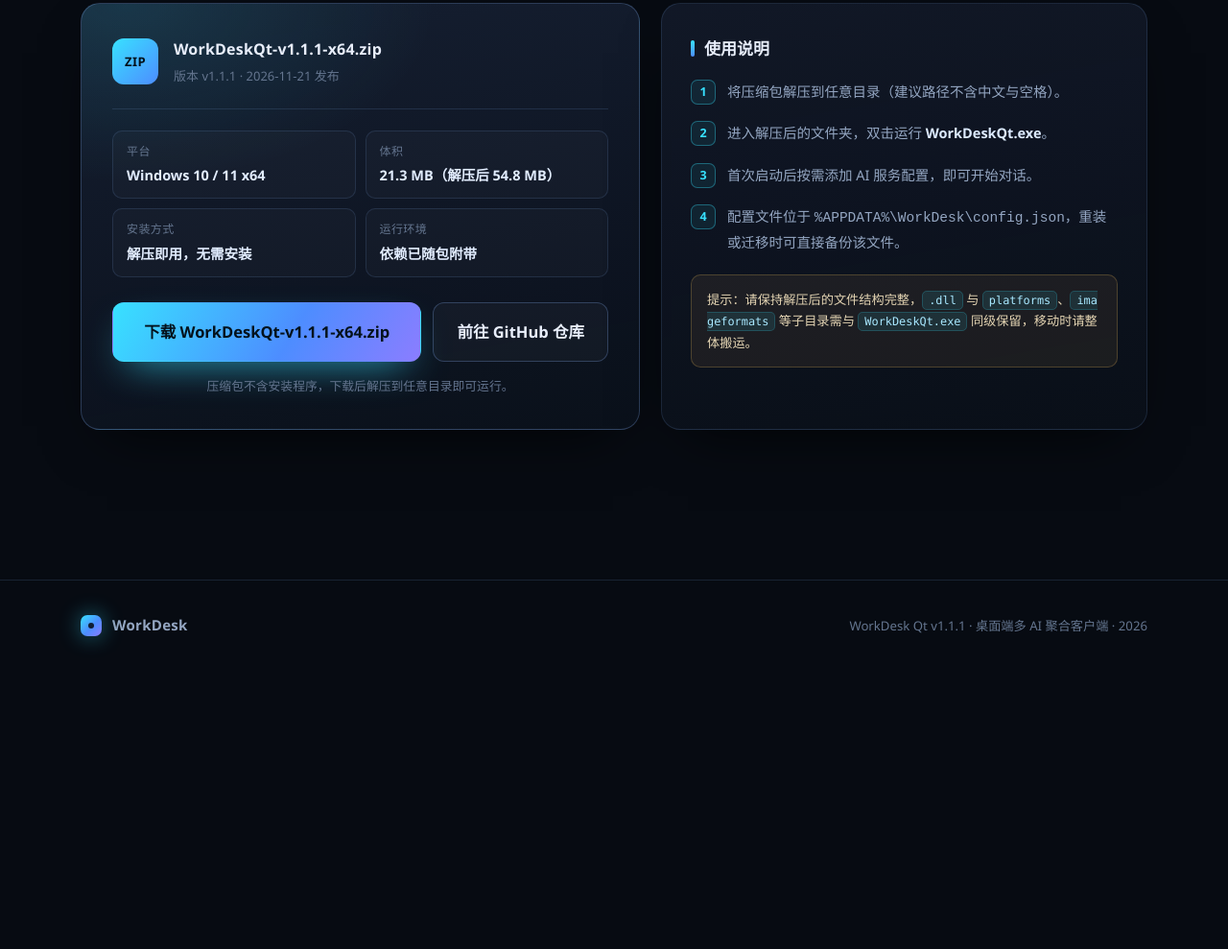
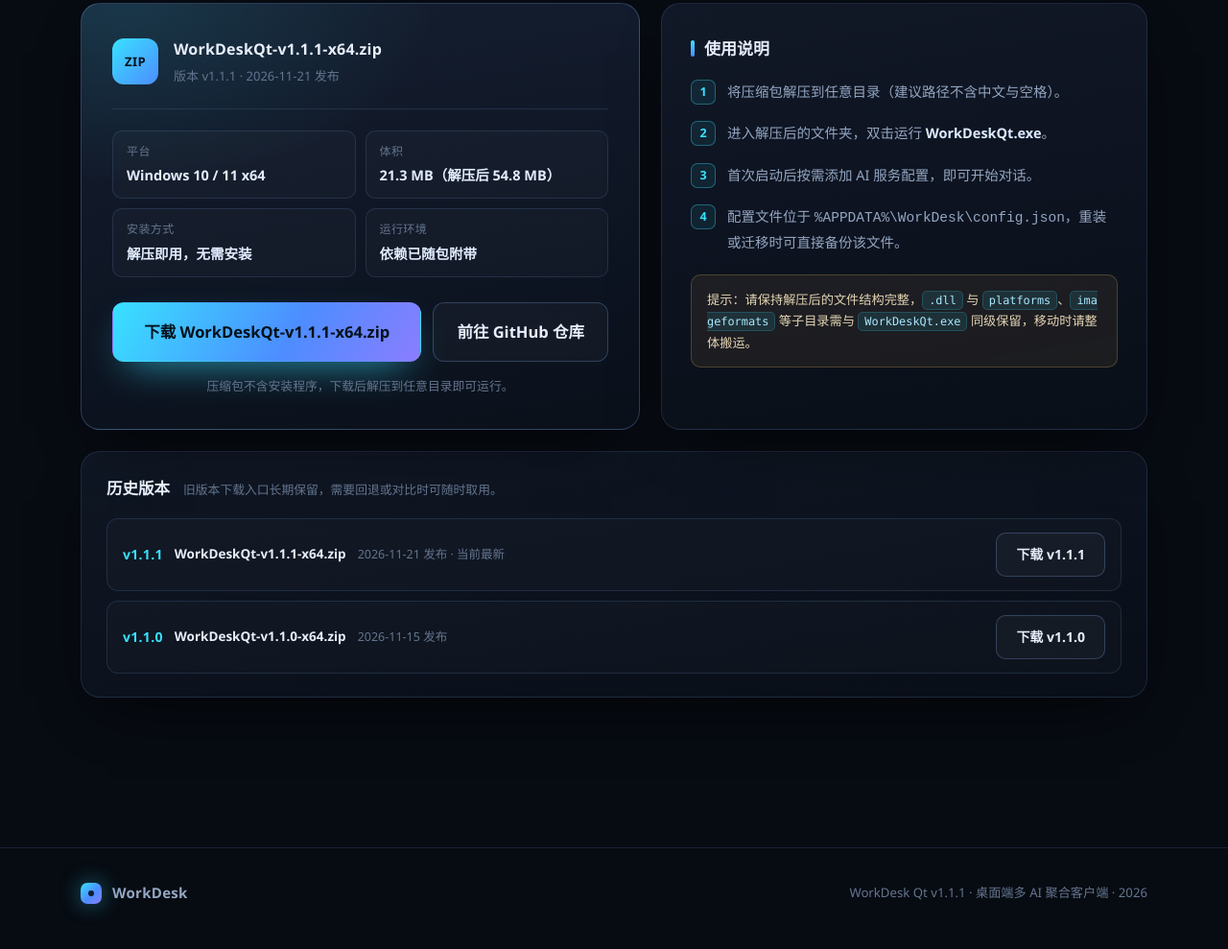
Before and after one commit to yulinLY/workdesk-qt, a plain HTML site: page docs/index.html in a window 1280 px wide. Shown: the part 3340-4329 px from the top of the page at 96% size. Before the commit the page ends 4051 px from the top, so only its background shows below. Drawn offline with Linux system fonts and the light colour scheme.

Commit message:
docs: add history versions block, keep v1.1.0 download entry

```diff
--- a/docs/index.html
+++ b/docs/index.html
@@ -256,6 +256,31 @@
         </aside>
 
       </div>
+
+      <div class="dl-old">
+        <div class="dl-old-head">
+          <h3>历史版本</h3>
+          <p>旧版本下载入口长期保留，需要回退或对比时可随时取用。</p>
+        </div>
+        <div class="dl-old-list">
+          <div class="dl-old-item">
+            <div class="dl-old-meta">
+              <span class="dl-old-ver">v1.1.1</span>
+              <span class="dl-old-name">WorkDeskQt-v1.1.1-x64.zip</span>
+              <span class="dl-old-date">2026-11-21 发布 · 当前最新</span>
+            </div>
+            <a class="btn btn-ghost" href="https://www.ilanzou.com/s/rxUyfxTz1" target="_blank" rel="noopener">下载 v1.1.1</a>
+          </div>
+          <div class="dl-old-item">
+            <div class="dl-old-meta">
+              <span class="dl-old-ver">v1.1.0</span>
+              <span class="dl-old-name">WorkDeskQt-v1.1.0-x64.zip</span>
+              <span class="dl-old-date">2026-11-15 发布</span>
+            </div>
+            <a class="btn btn-ghost" href="https://www.ilanzou.com/s/U37yTFDc8" target="_blank" rel="noopener">下载 v1.1.0</a>
+          </div>
+        </div>
+      </div>
     </div>
   </section>
 
--- a/docs/style.css
+++ b/docs/style.css
@@ -614,6 +614,97 @@ a { color: inherit; text-decoration: none; }
   text-align: center;
 }
 
+/* ---------------- 历史版本 ---------------- */
+.dl-old {
+  margin-top: 22px;
+  padding: 24px 26px;
+  border-radius: 20px;
+  border: 1px solid var(--line);
+  background: linear-gradient(170deg, rgba(18, 26, 41, 0.8), rgba(10, 16, 26, 0.75));
+  box-shadow: var(--shadow);
+}
+
+.dl-old-head {
+  display: flex;
+  align-items: baseline;
+  flex-wrap: wrap;
+  gap: 8px 14px;
+  margin-bottom: 16px;
+}
+
+.dl-old-head h3 {
+  margin: 0;
+  font-size: 16.5px;
+  font-weight: 700;
+}
+
+.dl-old-head p {
+  margin: 0;
+  font-size: 12.8px;
+  color: var(--text-faint);
+}
+
+.dl-old-list {
+  display: flex;
+  flex-direction: column;
+  gap: 10px;
+}
+
+.dl-old-item {
+  display: flex;
+  align-items: center;
+  justify-content: space-between;
+  gap: 16px;
+  padding: 14px 16px;
+  border-radius: 12px;
+  border: 1px solid var(--line);
+  background: rgba(255, 255, 255, 0.02);
+}
+
+.dl-old-meta {
+  display: flex;
+  align-items: center;
+  flex-wrap: wrap;
+  gap: 6px 12px;
+  min-width: 0;
+}
+
+.dl-old-ver {
+  font-size: 14px;
+  font-weight: 800;
+  letter-spacing: 0.3px;
+  color: var(--cyan);
+}
+
+.dl-old-name {
+  font-size: 13.5px;
+  font-weight: 600;
+  word-break: break-all;
+}
+
+.dl-old-date {
+  font-size: 12.5px;
+  color: var(--text-faint);
+}
+
+.dl-old-item .btn {
+  flex: 0 0 auto;
+  padding: 10px 20px;
+  font-size: 14px;
+  border-radius: 10px;
+}
+
+@media (max-width: 560px) {
+  .dl-old-item {
+    flex-direction: column;
+    align-items: stretch;
+  }
+
+  .dl-old-item .btn {
+    width: 100%;
+  }
+}
+
 .dl-side {
   padding: 32px 30px;
   border-radius: 20px;
```
